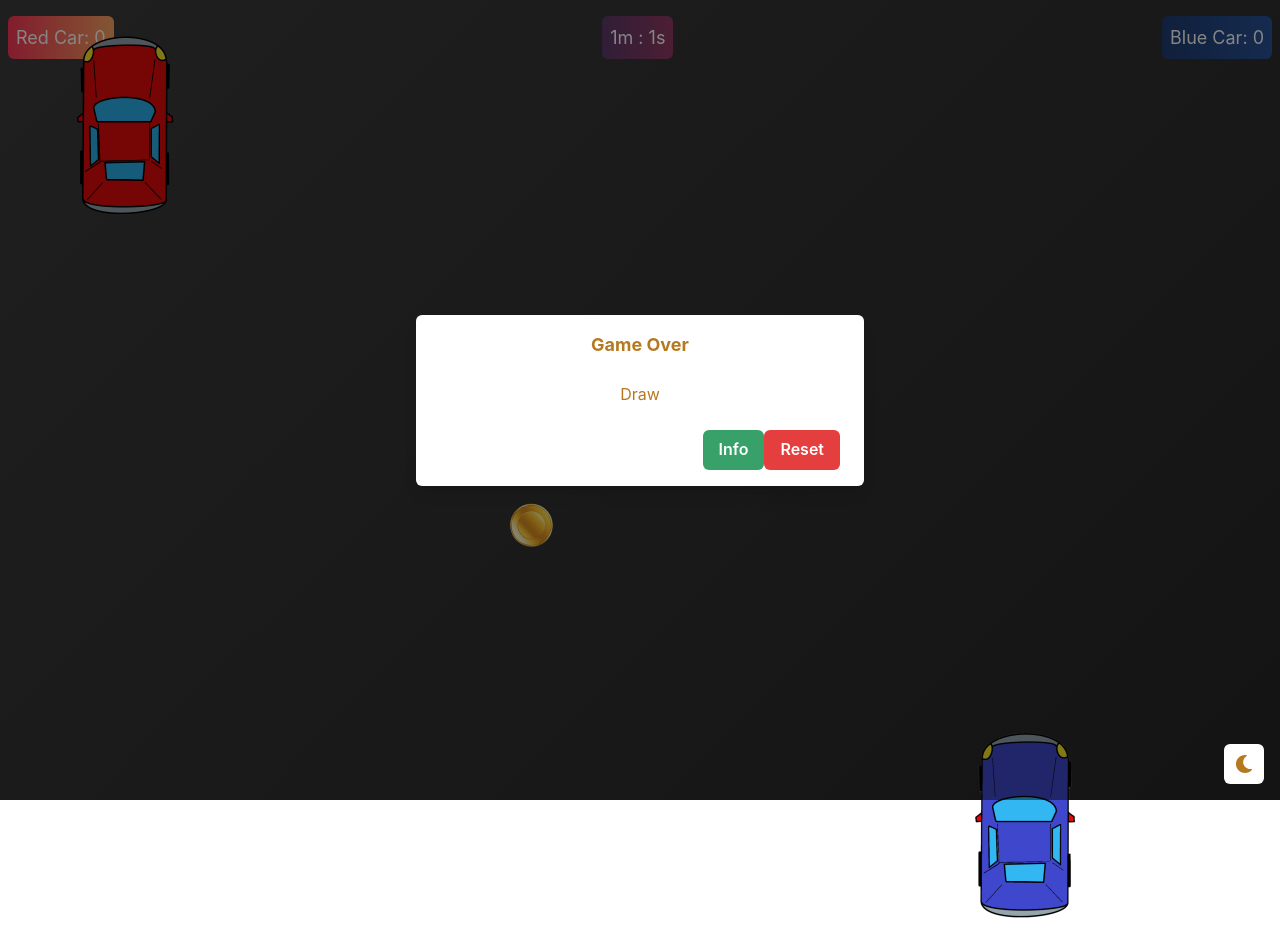
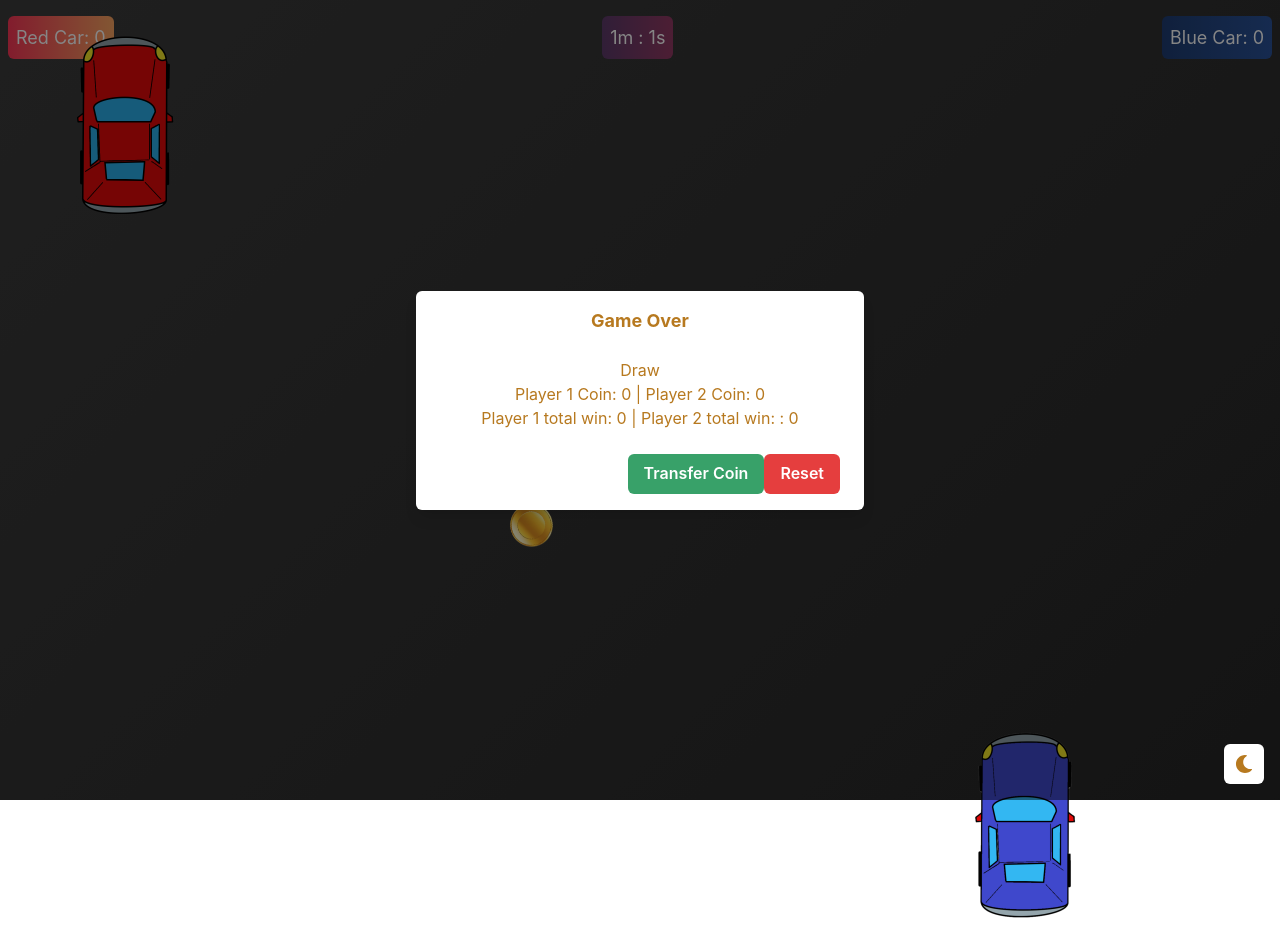
Before and after one commit to ShahadatAnik/extreme-riders-game--client, a React (Create React App) app: page / in a window 1280 px wide. Both pictures are taken after a click on the button 1244 px from the left and 764 px from the top of the page. Built offline with nearby package versions, Linux system fonts and the light colour scheme; no server answers.

Commit message:
total coin and win

```diff
--- a/src/components/index.jsx
+++ b/src/components/index.jsx
@@ -112,6 +112,10 @@ function Index() {
   const [timeToPlay, setTimeToPlay] = useState(1);
   const [alert_show, setAlert_show] = useState(false);
   const [alert_message, setAlert_message] = useState('');
+  const [car1_total_coin, setCar1_total_coin] = useState(0);
+  const [car2_total_coin, setCar2_total_coin] = useState(0);
+  const [car1_Total_win, setCar1_Total_win] = useState(0);
+  const [car2_Total_win, setCar2_Total_win] = useState(0);
 
   if (initialCar1Win != undefined) {
     if (count == 0) {
@@ -340,6 +344,20 @@ function Index() {
     setCar_2_point(0);
   };
 
+const total_coin = () => {
+    Axios.get('http://localhost:3001/api/get_total_coin').then(response => {
+      setCar1_total_coin(response.data[0].player1_coin);
+      setCar2_total_coin(response.data[0].player2_coin);
+    });
+  }
+
+  const total_win = () => {
+    Axios.get('http://localhost:3001/api/get_total_win').then(response => {
+      setCar1_Total_win(response.data[0].player1_win);
+      setCar2_Total_win(response.data[0].player2_win);
+    });
+  }
+
   return (
     <Box
       sx={{
@@ -515,14 +533,18 @@ function Index() {
                 <Center>Game Over</Center>
               </AlertDialogHeader>
               <AlertDialogBody>
+                {total_coin()}
+                {total_win()}
                 <Center>{alert_message}</Center>
+                <Center>Player 1 Coin: {car1_total_coin} | Player 2 Coin: {car2_total_coin} </Center>
+                <Center>Player 1 total win: {car1_Total_win} | Player 2 total win: : {car2_Total_win}</Center>
               </AlertDialogBody>
               <AlertDialogFooter>
                 <Button
                   onClick={e => (window.location.href = '/info')}
                   colorScheme="green"
                 >
-                  Info
+                  Transfer Coin
                 </Button>
                 <Button onClick={e => reset()} colorScheme="red">
                   Reset
```
Also changed, not shown: 2 other files (tests, documents, lock files or other folders).
